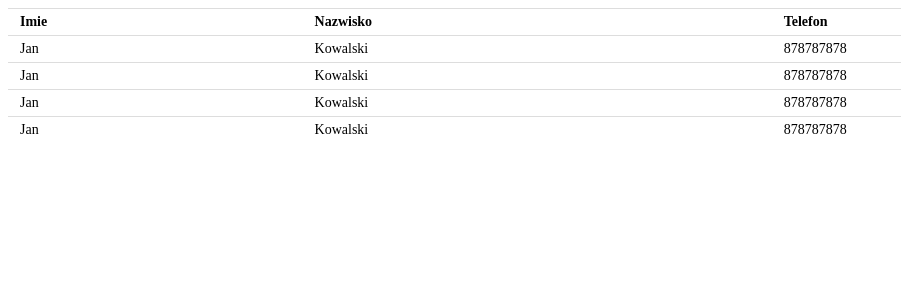
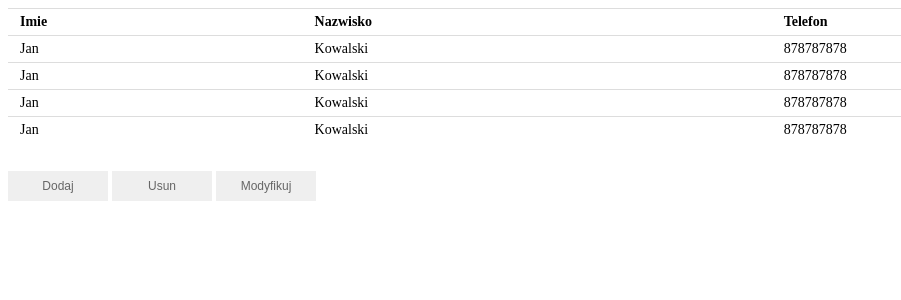
Before and after one commit to iampatro/projektPwI, a PHP site: page /tabelka.html in a window 1280 px wide. Shown: the top 300 px of the page, without its empty margins (0-901 px from the left). Run offline with PHP 8.4, Linux system fonts and the light colour scheme.

Commit message:
Add files via upload

```diff
--- a/index.html
+++ b/index.html
@@ -2,7 +2,6 @@
 <html lang="pl">
 <head>
 	<meta charset="utf-8" />
-	<meta http-equiv="X-UA-Compatible" content="IE=edge,chrome=1" />
 
 	<title>BMW POLSKA</title>
 
--- a/panel.html
+++ b/panel.html
@@ -10,7 +10,7 @@
 </head>
 <body class="container">
 <div>
-    <div class="Logo"><h1>Admin Panel</h1></div>
+    <h1>Admin Panel</h1>
 
     <div class="rectangle">
         <ul class="row">
@@ -42,6 +42,7 @@
             </li>
         </ul>
     </div>
+    <div class=""></div>
 </div>
 </body>
 </html>
--- a/tabelka.css
+++ b/tabelka.css
@@ -12,3 +12,13 @@
     text-align: left;
     vertical-align: top;
 }
+
+form input{
+    width: 100px;
+    height: 30px;
+    border: none;
+    margin-top: 15px;
+    text-align: center;
+    font-size: 12px;
+    color: #666;
+}
--- a/tabelka.html
+++ b/tabelka.html
@@ -64,3 +64,12 @@
     </tbody>
 
 </table>
+
+    <div class="">
+        <form>
+        <input type="submit" value="Dodaj">
+        <input type="submit" value="Usun">
+        <input type="submit" value="Modyfikuj">
+
+                                </form></div>
+</html>
```
